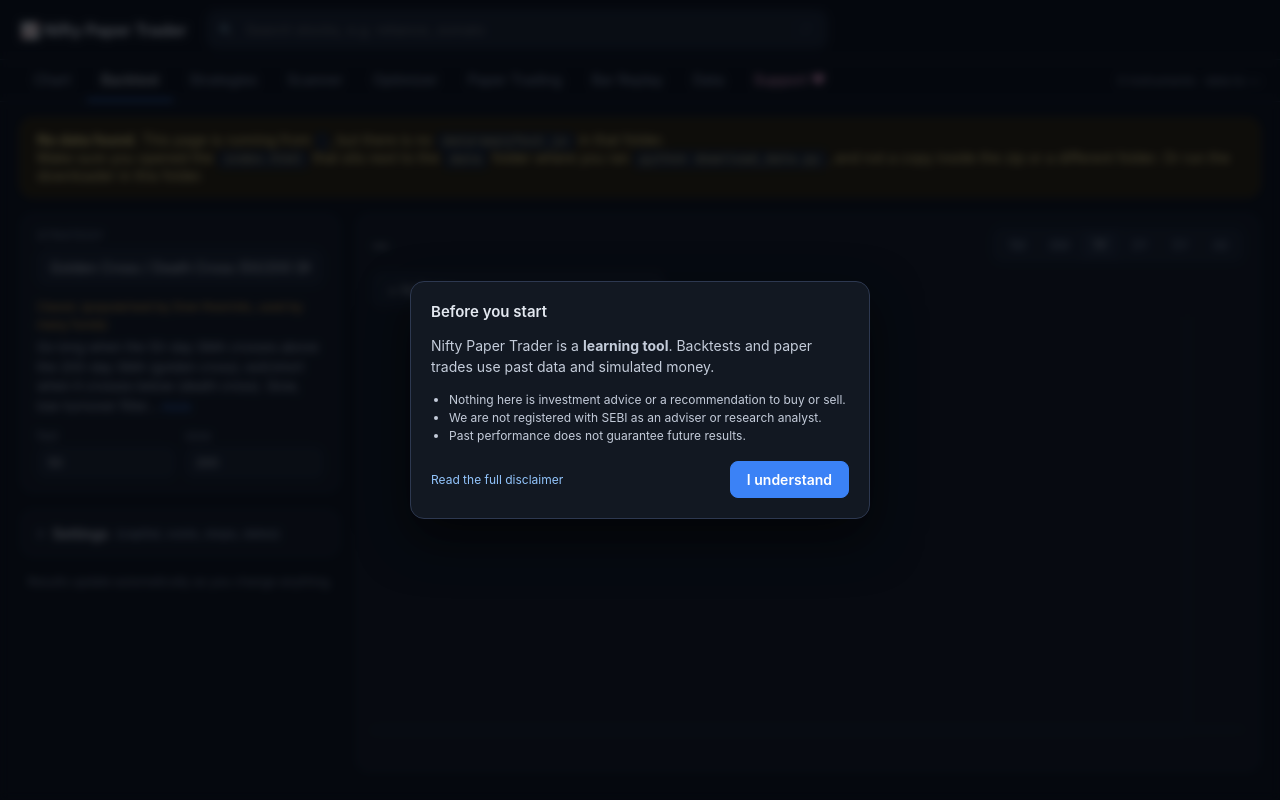
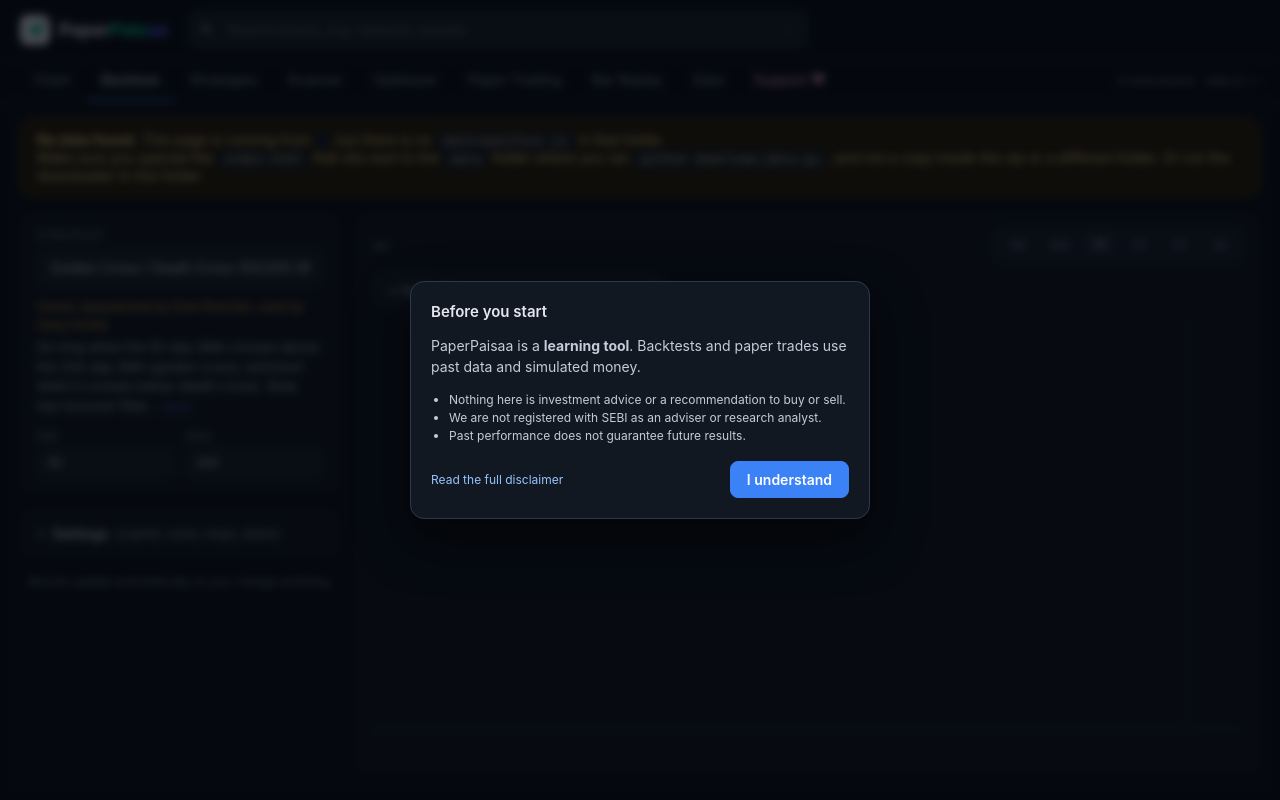
Before and after one commit to Anshumanrai15/desktop-tutorial, a plain HTML site: page index.html in a window 1280 px wide. Shown: the top 800 px of the page. Drawn offline with Linux system fonts and the light colour scheme.

Commit message:
Rebrand to PaperPaisaa with the Rupee Paper Plane logo
- New logo (white tile, mint paper plane with ₹, indigo trail) as the
  browser-tab icon, home-screen icon (Android, maskable, iPhone) and
  header logo, with the PaperPaisaa wordmark ("Pais" mint, "aa" indigo)
- Renamed the app from "Nifty Paper Trader" to PaperPaisaa in the page
  title, home-screen name, manifest, Support tab, first-visit notice,
  legal pages, README and siteName in config.js
- Kept the descriptive "Nifty 100" wording; the rest of the design and
  all features are unchanged

Co-Authored-By: Claude Opus 5.5 <noreply@anthropic.com>
Claude-Session: https://claude.ai/code/session_01AmRvfVvAXFDk4o14zSBMaa

```diff
--- a/css/style.css
+++ b/css/style.css
@@ -13,7 +13,10 @@ button, a, select, label.chk, .dd-i, .scard, .chip, th { -webkit-tap-highlight-c
 
 /* ── header ── */
 header { position: sticky; top: 0; z-index: 30; display: flex; align-items: center; gap: 20px; padding: 10px 20px; background: rgba(11,15,22,.92); backdrop-filter: blur(10px); border-bottom: 1px solid var(--line); }
-.brand { font-weight: 700; font-size: 16px; white-space: nowrap; }
+.brand { font-weight: 800; font-size: 18px; white-space: nowrap; display: flex; align-items: center; gap: 9px; letter-spacing: -.01em; }
+.brand img { width: 30px; height: 30px; border-radius: 8px; flex: 0 0 auto; }
+.brand b { font-weight: inherit; }
+.wm-m { color: #00D09C; } .wm-i { color: #5367FF; }
 header .search { flex: 1; max-width: 620px; }
 .quote { display: flex; align-items: baseline; gap: 10px; white-space: nowrap; margin-left: auto; }
 .quote .sym { font-weight: 700; font-size: 15px; }
@@ -166,7 +169,7 @@ header { padding-top: max(10px, env(safe-area-inset-top)); padding-left: max(20p
   :root { font-size: 14px; }
   header { flex-wrap: wrap; gap: 8px 10px; padding: 8px 12px; padding-top: max(8px, env(safe-area-inset-top)); }
   .brand span { display: none; }                          /* icon only, saves space */
-  .brand { font-size: 22px; }
+  .brand img { width: 34px; height: 34px; }
   header .search { order: 1; flex: 1 1 0; min-width: 0; max-width: none; }
   .search kbd { display: none; }
   .search input { padding-right: 12px; }
--- a/index.html
+++ b/index.html
@@ -3,16 +3,18 @@
 <head>
 <meta charset="utf-8">
 <meta name="viewport" content="width=device-width, initial-scale=1, viewport-fit=cover">
-<title>Nifty Paper Trader</title>
+<title>PaperPaisaa</title>
 <meta name="description" content="Backtest 164 trading strategies and paper-trade Nifty 100 stocks.">
 <meta name="theme-color" content="#0b0f16">
 <link rel="manifest" href="manifest.webmanifest">
+<link rel="icon" type="image/svg+xml" href="icons/logo.svg">
+<link rel="icon" type="image/png" sizes="32x32" href="icons/favicon-32.png">
 <link rel="icon" type="image/png" sizes="192x192" href="icons/icon-192.png">
 <link rel="apple-touch-icon" href="icons/apple-touch-icon.png">
 <meta name="apple-mobile-web-app-capable" content="yes">
 <meta name="mobile-web-app-capable" content="yes">
 <meta name="apple-mobile-web-app-status-bar-style" content="black-translucent">
-<meta name="apple-mobile-web-app-title" content="Nifty Trader">
+<meta name="apple-mobile-web-app-title" content="PaperPaisaa">
 <link rel="stylesheet" href="css/style.css">
 <script>
   // Data registry must exist before data/*.js files load.
@@ -30,7 +32,7 @@
 </head>
 <body>
 <header>
-  <div class="brand">📈 <span>Nifty Paper Trader</span></div>
+  <div class="brand"><img src="icons/logo.svg" alt="" width="30" height="30"><span>Paper<b class="wm-m">Pais</b><b class="wm-i">aa</b></span></div>
   <div class="search">
     <span class="search-ico">🔍</span>
     <input id="stockSearch" placeholder="Search stocks, e.g. reliance, zomato" autocomplete="off" spellcheck="false">
@@ -267,7 +269,7 @@
   <div class="row">
     <div class="card" id="donateCard" style="flex:1;min-width:300px" hidden>
       <div class="title">Support this free tool ❤</div>
-      <p class="muted small">Nifty Paper Trader is free, with no ads and no sign-up. If it helps you learn, a small UPI contribution keeps the data updating and new features coming.</p>
+      <p class="muted small">PaperPaisaa is free, with no ads and no sign-up. If it helps you learn, a small UPI contribution keeps the data updating and new features coming.</p>
       <div class="seg full" id="upiAmts"><button data-a="">Any</button><button data-a="51">₹51</button><button data-a="101" class="on">₹101</button><button data-a="251">₹251</button><button data-a="501">₹501</button></div>
       <div class="qrwrap"><div id="upiQr" class="qrbox"></div>
         <div class="qrside">
@@ -287,7 +289,7 @@
   </div>
   <div class="card">
     <div class="title">About &amp; legal</div>
-    <p class="small">Nifty Paper Trader is an educational tool. It is not investment advice, and we are not registered with SEBI as an Investment Adviser or Research Analyst.</p>
+    <p class="small">PaperPaisaa is an educational tool. It is not investment advice, and we are not registered with SEBI as an Investment Adviser or Research Analyst.</p>
     <p class="small"><a href="legal/disclaimer.html">Disclaimer</a> · <a href="legal/terms.html">Terms of Use</a> · <a href="legal/privacy.html">Privacy Policy</a></p>
     <p class="muted small">Charts by <a href="https://www.tradingview.com/lightweight-charts/" target="_blank" rel="noopener">TradingView Lightweight Charts™</a>.</p>
   </div>
@@ -302,7 +304,7 @@
 <div id="ackModal" class="modal" hidden role="dialog" aria-modal="true" aria-labelledby="ackTitle">
   <div class="modal-card">
     <div class="title" id="ackTitle">Before you start</div>
-    <p>Nifty Paper Trader is a <b>learning tool</b>. Backtests and paper trades use past data and simulated money.</p>
+    <p>PaperPaisaa is a <b>learning tool</b>. Backtests and paper trades use past data and simulated money.</p>
     <ul class="small">
       <li>Nothing here is investment advice or a recommendation to buy or sell.</li>
       <li>We are not registered with SEBI as an adviser or research analyst.</li>
--- a/js/app.js
+++ b/js/app.js
@@ -660,12 +660,12 @@
     $('supportTabBtn').hidden = false; $('footSupport').hidden = false; $('ptReal').hidden = !brokers.length;
     if (hasUpi) {
       $('donateCard').hidden = false; $('upiId').textContent = upiId;
-      const payee = String(upi.name || CFG.siteName || 'Nifty Paper Trader').trim();
+      const payee = String(upi.name || CFG.siteName || 'PaperPaisaa').trim();
       let amount = '101';
       const draw = () => {
         // Keep '@' in the UPI ID literal: some UPI apps reject a percent-encoded payee address.
         const enc = encodeURIComponent;
-        const link = `upi://pay?pa=${upiId}&pn=${enc(payee)}${amount ? '&am=' + amount : ''}&cu=INR&tn=${enc('Support ' + (CFG.siteName || 'Nifty Paper Trader'))}`;
+        const link = `upi://pay?pa=${upiId}&pn=${enc(payee)}${amount ? '&am=' + amount : ''}&cu=INR&tn=${enc('Support ' + (CFG.siteName || 'PaperPaisaa'))}`;
         const qr = window.qrcode(0, 'M'); qr.addData(link); qr.make();
         $('upiQr').innerHTML = qr.createSvgTag({ cellSize: 4, margin: 2, scalable: true, alt: 'UPI QR code' });
         $('upiApp').href = link;
--- a/js/config.js
+++ b/js/config.js
@@ -6,7 +6,7 @@
 //  Anything left empty ('') stays hidden on the site.
 // ════════════════════════════════════════════════════════════════════
 window.NPT_CONFIG = {
-  siteName: 'Nifty Paper Trader',
+  siteName: 'PaperPaisaa',
 
   // Shown on the Terms and Privacy pages so users can reach you.
   // Example: 'support@niftypapertrader.in'
```
Also changed, not shown: legal/disclaimer.html (+5 -4 lines), legal/privacy.html (+3 -2 lines), legal/terms.html (+4 -3 lines), icons/apple-touch-icon.png, icons/favicon-32.png (added), icons/icon-192.png, icons/icon-512.png, icons/icon-maskable-512.png, icons/logo-maskable.svg (added), icons/logo-square.svg (added), icons/logo.svg (added), manifest.webmanifest, 1 other file.
